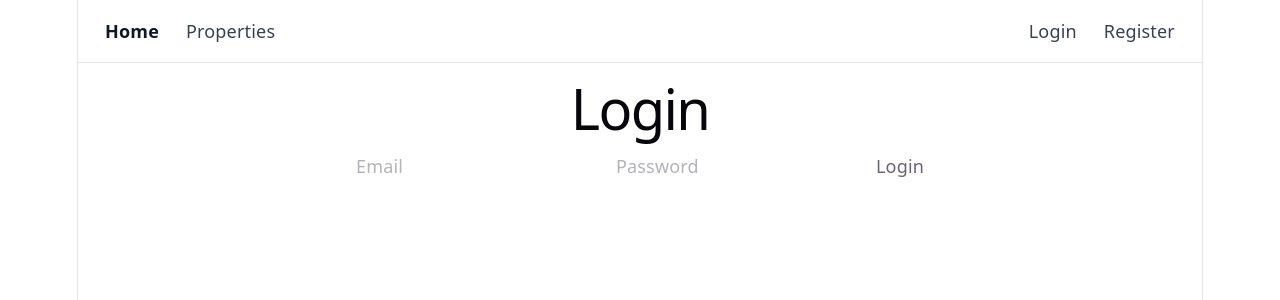
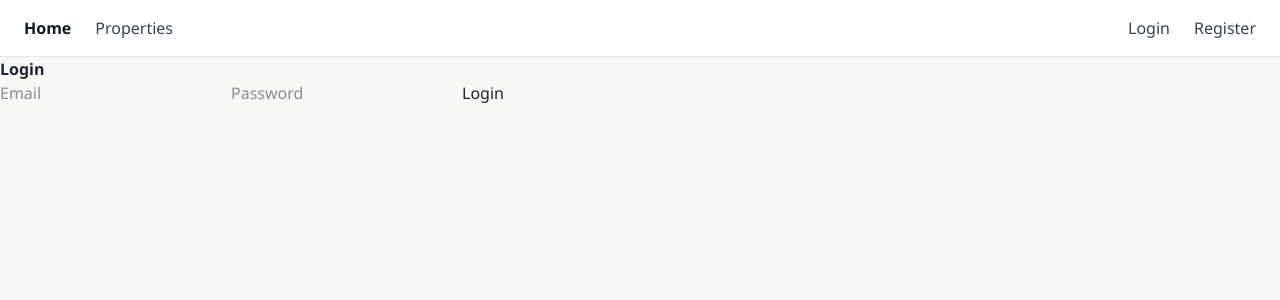
Before and after one commit to Rashid1280/nearaiims, a React (Vite) app in the folder client/: page /login in a window 1280 px wide. Shown: the top 300 px of the page. Built offline with nearby package versions, Linux system fonts and the light colour scheme; no server answers.

Commit message:
feat: rebuild theme with custom brand colors via Tailwind @theme, fix dark background caused by color-scheme

```diff
--- a/client/src/index.css
+++ b/client/src/index.css
@@ -1,115 +1,25 @@
 @import "tailwindcss";
 
-@layer base{
-  :root {
-  --text: #6b6375;
-  --text-h: #08060d;
-  --bg: #fff;
-  --border: #e5e4e7;
-  --code-bg: #f4f3ec;
-  --accent: #aa3bff;
-  --accent-bg: rgba(170, 59, 255, 0.1);
-  --accent-border: rgba(170, 59, 255, 0.5);
-  --social-bg: rgba(244, 243, 236, 0.5);
-  --shadow:
-    rgba(0, 0, 0, 0.1) 0 10px 15px -3px, rgba(0, 0, 0, 0.05) 0 4px 6px -2px;
+@theme {
+  --color-brand: #2f7a78;
+  --color-brand-dark: #1f5654;
+  --color-accent: #ef8354;
+  --color-surface: #f7f7f5;
+  --color-ink: #1f2430;
 
-  --sans: system-ui, 'Segoe UI', Roboto, sans-serif;
-  --heading: system-ui, 'Segoe UI', Roboto, sans-serif;
-  --mono: ui-monospace, Consolas, monospace;
+  --font-sans: 'Segoe UI', system-ui, sans-serif;
+}
 
-  font: 18px/145% var(--sans);
-  letter-spacing: 0.18px;
-  color-scheme: light dark;
-  color: var(--text);
-  background: var(--bg);
-  font-synthesis: none;
-  text-rendering: optimizeLegibility;
-  -webkit-font-smoothing: antialiased;
-  -moz-osx-font-smoothing: grayscale;
+@layer base {
+  body {
+    background-color: var(--color-surface);
+    color: var(--color-ink);
+    font-family: var(--font-sans);
+    margin: 0;
+  }
 
-  @media (max-width: 1024px) {
-    font-size: 16px;
+  h1, h2, h3 {
+    font-weight: 600;
+    color: var(--color-ink);
   }
 }
-
-@media (prefers-color-scheme: dark) {
-  :root {
-    --text: #9ca3af;
-    --text-h: #f3f4f6;
-    --bg: #16171d;
-    --border: #2e303a;
-    --code-bg: #1f2028;
-    --accent: #c084fc;
-    --accent-bg: rgba(192, 132, 252, 0.15);
-    --accent-border: rgba(192, 132, 252, 0.5);
-    --social-bg: rgba(47, 48, 58, 0.5);
-    --shadow:
-      rgba(0, 0, 0, 0.4) 0 10px 15px -3px, rgba(0, 0, 0, 0.25) 0 4px 6px -2px;
-  }
-
-  #social .button-icon {
-    filter: invert(1) brightness(2);
-  }
-}
-
-body {
-  margin: 0;
-}
-
-#root {
-  width: 1126px;
-  max-width: 100%;
-  margin: 0 auto;
-  text-align: center;
-  border-inline: 1px solid var(--border);
-  min-height: 100svh;
-  display: flex;
-  flex-direction: column;
-  box-sizing: border-box;
-}
-
-h1,
-h2 {
-  font-family: var(--heading);
-  font-weight: 500;
-  color: var(--text-h);
-}
-
-h1 {
-  font-size: 56px;
-  letter-spacing: -1.68px;
-  margin: 32px 0;
-  @media (max-width: 1024px) {
-    font-size: 36px;
-    margin: 20px 0;
-  }
-}
-h2 {
-  font-size: 24px;
-  line-height: 118%;
-  letter-spacing: -0.24px;
-  margin: 0 0 8px;
-  @media (max-width: 1024px) {
-    font-size: 20px;
-  }
-}
-p {
-  margin: 0;
-}
-
-code,
-.counter {
-  font-family: var(--mono);
-  display: inline-flex;
-  border-radius: 4px;
-  color: var(--text-h);
-}
-
-code {
-  font-size: 15px;
-  line-height: 135%;
-  padding: 4px 8px;
-  background: var(--code-bg);
-}
-}
```
